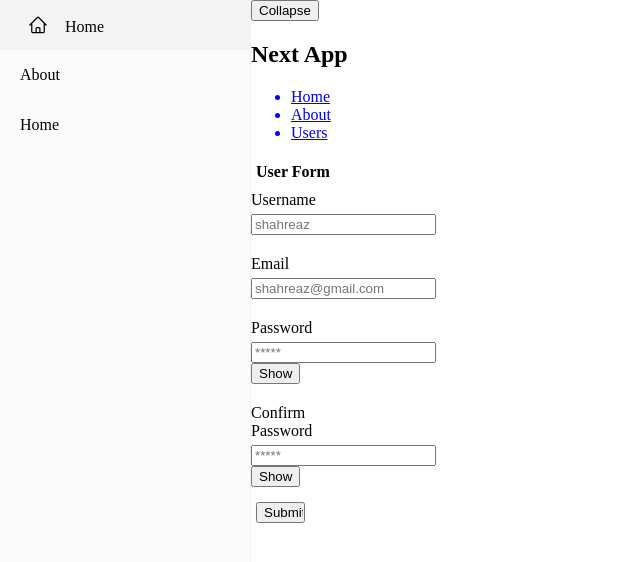
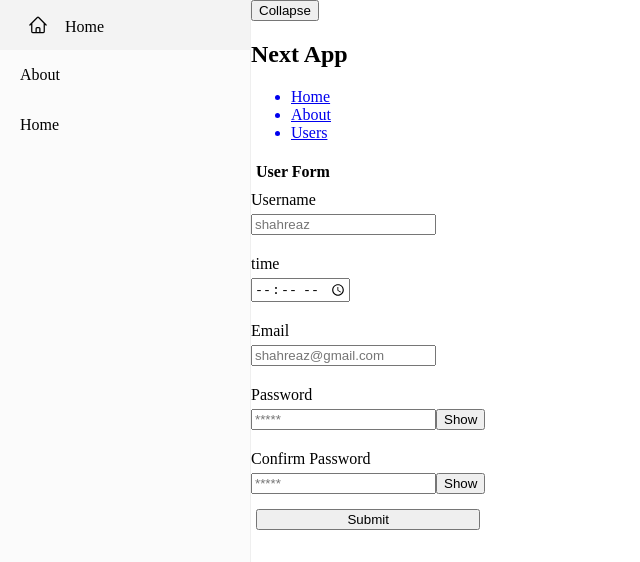
Before and after one commit to shahreazebd/next-app, a Next.js app: page / in a window 1280 px wide. Shown: the top 562 px of the page, without its empty margins (0-640 px from the left). Built offline with nearby package versions, Linux system fonts and the light colour scheme.

Commit message:
clear button

```diff
--- a/components/Input.tsx
+++ b/components/Input.tsx
@@ -3,11 +3,13 @@ import { useState } from "react";
 
 type IInput = {
   id: string;
-  type: "number" | "text" | "password";
+  type: "number" | "text" | "password" | "time";
   label: string;
   placeholder?: string;
   inputProps: UseFormRegisterReturn<string>;
   error: string;
+  clearFn?: any;
+  dirty?: boolean;
 };
 
 export default function Input({
@@ -17,6 +19,8 @@ export default function Input({
   placeholder,
   inputProps,
   error,
+  clearFn,
+  dirty,
 }: IInput) {
   const [show, isShow] = useState(false);
 
@@ -39,7 +43,10 @@ export default function Input({
           </button>
         </>
       ) : (
-        <input type={type} id={id} placeholder={placeholder} {...(inputProps ?? {})} />
+        <>
+          <input type={type} id={id} placeholder={placeholder} {...(inputProps ?? {})} />
+          {dirty && <button onClick={clearFn}>Clear</button>}
+        </>
       )}
       <div className="error">
         <p style={{ margin: 0 }}>{error ? error : " "}</p>
--- a/components/UserForm.tsx
+++ b/components/UserForm.tsx
@@ -8,26 +8,25 @@ type IInputValues = {
   email: string;
   password: string;
   confirmPassword: string;
+  time: string;
 };
 
 export default function UserForm() {
   const {
     register,
     handleSubmit,
-    formState: { errors },
-  } = useForm<IInputValues>({ mode: "all" });
+    resetField,
+    formState: { errors, dirtyFields },
+  } = useForm<IInputValues>();
 
-  const onSubmit: SubmitHandler<IInputValues> = (values) => {
-    console.log(values);
-  };
+  const onSubmit: SubmitHandler<IInputValues> = () => {};
 
   return (
     <section>
       <h4 style={{ marginBottom: 0, marginLeft: "5px" }}>User Form</h4>
       <form
-        action=""
         onSubmit={handleSubmit(onSubmit)}
-        style={{ display: "flex", flexDirection: "column", width: "25%" }}
+        style={{ display: "flex", flexDirection: "column" }}
       >
         <Input
           id="username"
@@ -41,7 +40,24 @@ export default function UserForm() {
               message: "Mininum 4",
             },
           })}
+          clearFn={() => resetField("username")}
           error={errors.username?.message as string}
+        />
+
+        <Input
+          id="time"
+          label="time"
+          type="time"
+          inputProps={register("time", {
+            required: "time is required",
+            minLength: {
+              value: 4,
+              message: "Mininum 4",
+            },
+          })}
+          clearFn={() => resetField("time")}
+          dirty={dirtyFields.time}
+          error={errors.time?.message as string}
         />
 
         <Input
```
